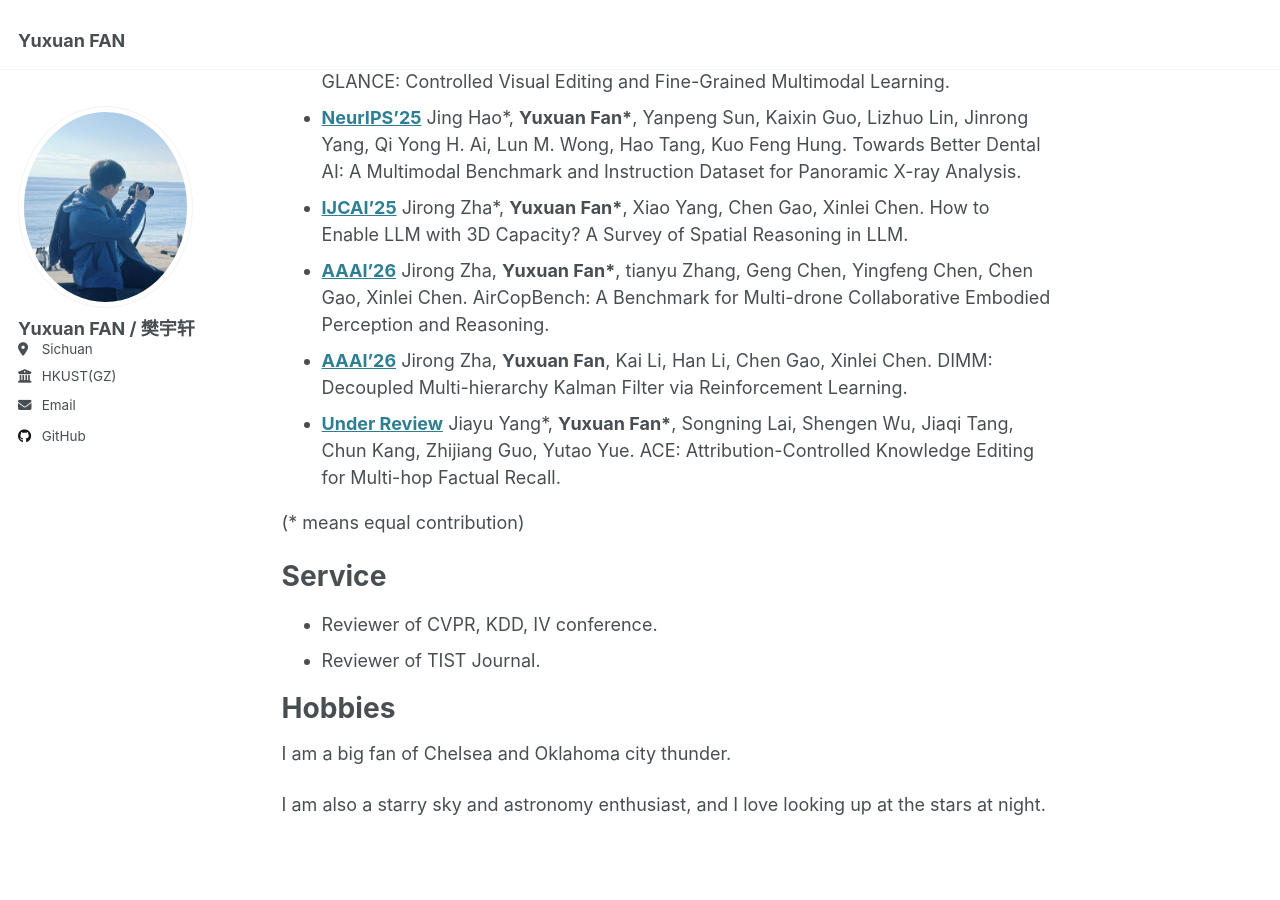
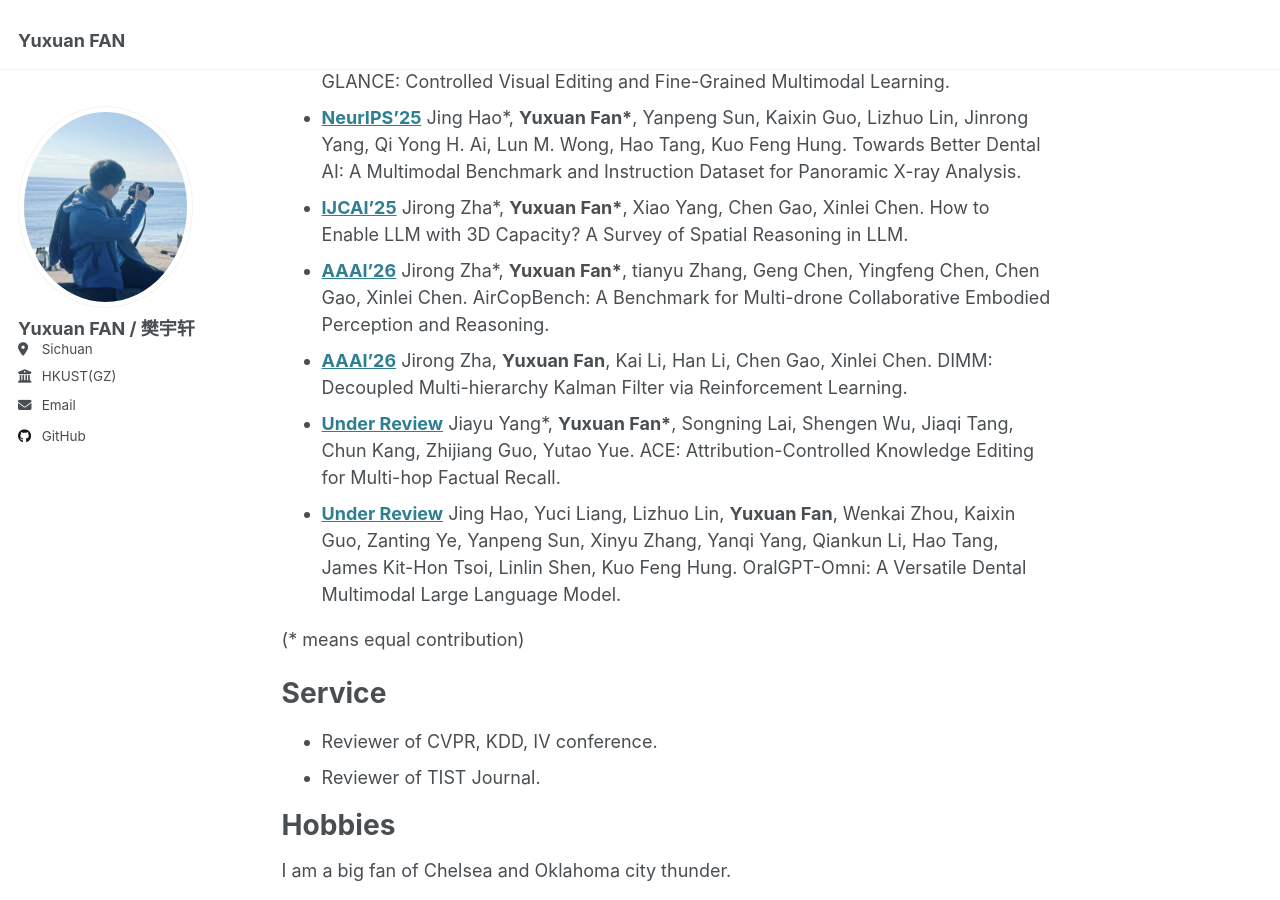
Before and after one commit to yuxuanfanOrion/yuxuanfanOrion.github.io, a Jekyll site: the page built from _pages/about.md, in a window 1280 px wide and 900 px high, scrolled down 1385 px. Built offline with Jekyll 4.4.1, drawn with Linux system fonts in a browser that asks for light colours.

Commit message:
Update about.md

```diff
--- a/_pages/about.md
+++ b/_pages/about.md
@@ -107,9 +107,10 @@ I believe the meaning of life lies in experiencing a wealth of things, and in al
 - **[NeurIPS’25](https://arxiv.org/pdf/2506.07227)** Tianyi Bai\*, **Yuxuan Fan\***, Jiantao Qiu, Fupeng Sun, Jiayi Song, Junlin Han, Zichen Liu, Conghui He, Wentao Zhang, Binhang Yuan. HALLUCINATION AT A GLANCE: Controlled Visual Editing and Fine-Grained Multimodal Learning.
 - **[NeurIPS’25](https://arxiv.org/pdf/2509.09254)** Jing Hao\*, **Yuxuan Fan\***, Yanpeng Sun, Kaixin Guo, Lizhuo Lin, Jinrong Yang, Qi Yong H. Ai, Lun M. Wong, Hao Tang, Kuo Feng Hung. Towards Better Dental AI: A Multimodal Benchmark and Instruction Dataset for Panoramic X-ray Analysis.
 - **[IJCAI'25](https://arxiv.org/pdf/2504.05786)** Jirong Zha\*, **Yuxuan Fan\***, Xiao Yang, Chen Gao, Xinlei Chen. How to Enable LLM with 3D Capacity? A Survey of Spatial Reasoning in LLM.
-- **[AAAI'26](https://arxiv.org/abs/2511.11025)** Jirong Zha, **Yuxuan Fan\***, tianyu Zhang, Geng Chen, Yingfeng Chen, Chen Gao, Xinlei Chen. AirCopBench: A Benchmark for Multi-drone Collaborative Embodied Perception and Reasoning.
+- **[AAAI'26](https://arxiv.org/abs/2511.11025)** Jirong Zha\*, **Yuxuan Fan\***, tianyu Zhang, Geng Chen, Yingfeng Chen, Chen Gao, Xinlei Chen. AirCopBench: A Benchmark for Multi-drone Collaborative Embodied Perception and Reasoning.
 - **[AAAI'26](https://arxiv.org/pdf/2505.12340)** Jirong Zha, **Yuxuan Fan**, Kai Li, Han Li, Chen Gao, Xinlei Chen. DIMM: Decoupled Multi-hierarchy Kalman Filter via Reinforcement Learning.
 - **[Under Review](https://arxiv.org/abs/2510.07896)** Jiayu Yang\*, **Yuxuan Fan\***, Songning Lai, Shengen Wu, Jiaqi Tang, Chun Kang, Zhijiang Guo, Yutao Yue. ACE: Attribution-Controlled Knowledge Editing for Multi-hop Factual Recall.
+- **[Under Review](https://arxiv.org/abs/2511.22055)** Jing Hao, Yuci Liang, Lizhuo Lin, **Yuxuan Fan**, Wenkai Zhou, Kaixin Guo, Zanting Ye, Yanpeng Sun, Xinyu Zhang, Yanqi Yang, Qiankun Li, Hao Tang, James Kit-Hon Tsoi, Linlin Shen, Kuo Feng Hung. OralGPT-Omni: A Versatile Dental Multimodal Large Language Model.
 
 (\* means equal contribution)
 
```
